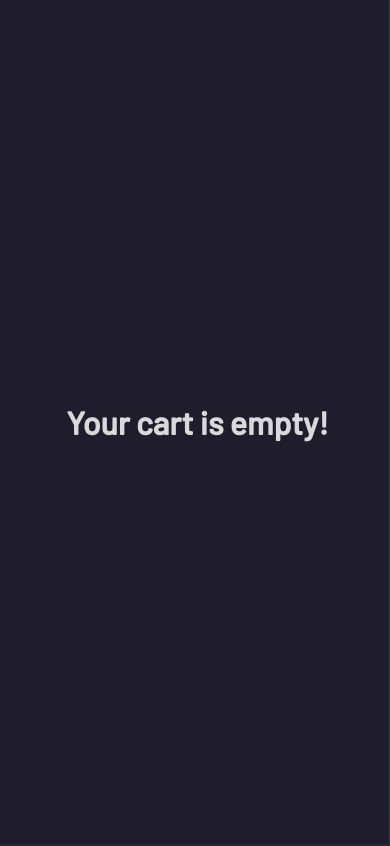
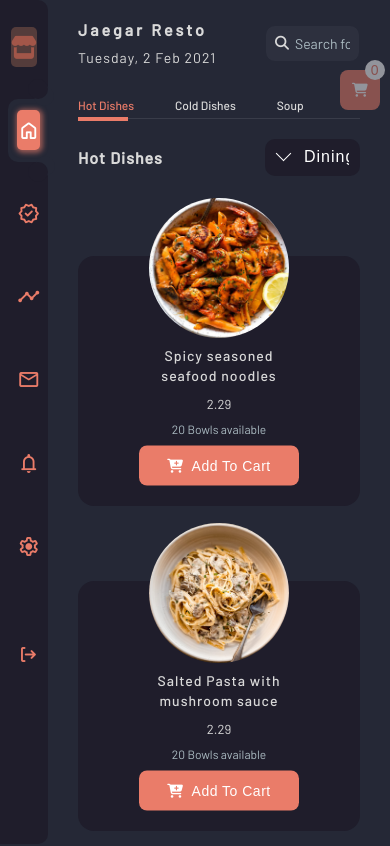
Before and after one commit to hozayfamustafaelsheikh/shopping-cart-react-redux, a React (Create React App) app: page / in a window 390 px wide. Built offline with nearby package versions, Linux system fonts and the light colour scheme.

Commit message:
add mobile view

```diff
--- a/src/App.js
+++ b/src/App.js
@@ -7,12 +7,13 @@ import React, { useState, useEffect } from 'react';
 
 function App() {
   const [openPayment, setOpenPayment] = useState(false);
+  const [openCart, setOpenCart] = useState(false);
   return (
     // Main
     <div className="main">
       <Menu />
-      <Home />
-      <Cart setOpenPayment={setOpenPayment} openPayment={openPayment} />
+      <Home setOpenCart={setOpenCart} openCart={openCart} setOpenPayment={setOpenPayment} openPayment={openPayment} />
+      <Cart setOpenPayment={setOpenPayment} openPayment={openPayment} setOpenCart={setOpenCart} openCart={openCart}/>
       <Payment setOpenPayment={setOpenPayment} openPayment={openPayment} />
       {/*  The Modal  */}
       <div id="myModal" className={"modal " + (openPayment ? "d-block" : "d-none")}>
--- /dev/null
+++ b/src/assets/css/style-mobile.css
@@ -0,0 +1,159 @@
+@media only screen and (max-width: 768px) {
+  .main {
+    grid-template-columns: 3rem auto !important;
+  }
+
+  .cart {
+    display: none;
+  }
+
+  .payment {
+    display: none ;
+  }
+
+  .menu-list-item-icon {
+    width: 40px;
+    height: 40px;
+    border-radius: 5px;
+  }
+
+  .menu-list-item-icon-first {
+    width: 40px;
+    height: 40px;
+    border-radius: 5px;
+    font-size: 23px;
+  }
+
+  .menu-list-item {
+    padding: 0.7rem 1.2rem 0.7rem 1.3rem;
+  }
+
+  .menu-list-item.active .menu-list-item-icon {
+    box-shadow: 1px 1px 5px 2px #ea7c6999;
+  }
+
+  .material-symbols-rounded {
+    font-size: 23px;
+  }
+
+  .header-title h1 {
+    font-size: 16px;
+  }
+
+  .header-title h3 {
+    font-size: 14px;
+  }
+
+  /* .page-header {
+    justify-content: unset !important;
+  } */
+
+  .search {
+    padding: 9px;
+    width: 95px;
+  }
+
+  .search i {
+    margin-right: 6px;
+    font-size: 14px;
+  }
+
+  .search input {
+    font-size: 14px;
+  }
+
+  .tabs-items .tab-item {
+    height: 20px;
+    font-size: 12px;
+  }
+
+  .tab-body-header .tab-body-title h1 {
+    font-size: 1rem;
+  }
+
+  .tab-body-header .tab-body-select select {
+    width: 95px;
+    padding: 9px 11px 11px 39px;
+  }
+
+  .tab-body-header .tab-body-select::after {
+    top: 25%;
+    left: 13px;
+    border-bottom: 1px solid #fff;
+    border-right: 1px solid #fff;
+  }
+
+  .tab-body {
+    overflow: scroll;
+    height: 83vh;
+  }
+
+  .items {
+    display: flex;
+    flex-wrap: wrap;
+  }
+
+  .item {
+    margin-bottom: 75px;
+  }
+
+  .btn-cart {
+    display: block;
+    position: absolute;
+    right: 10px;
+    top: 60px;
+    width: 40px;
+    height: 40px;
+    opacity: 0.5;
+    z-index: 6000;
+  }
+
+  .btn-cart:hover {
+    opacity: 1;
+  }
+
+  .btn-cart span {
+    position: absolute;
+    top: -10px;
+    right: -5px;
+    border-radius: 50%;
+    background-color: #fff;
+    color: #ea7c69;
+    width: 20px;
+    height: 20px;
+    display: flex;
+    justify-content: center;
+    align-items: center;
+  }
+
+  /* .item {
+    height: 100px;
+  }
+
+  .item .image {
+    width: 60px;
+    height: 60px;
+  }
+
+  .item .details h1 {
+    font-size: 8px;
+    width: 80px;
+  }
+
+  .item .details h3 {
+    font-size: 7px;
+  }
+
+  .item .details p {
+    font-size: 6px;
+  }
+
+  .btn-main {
+    font-size: 8px;
+  }
+
+  .item .details {
+    transform: translate(-50%, 35%);
+    width: 100%;
+  } */
+}
--- a/src/assets/css/style.css
+++ b/src/assets/css/style.css
@@ -459,6 +459,9 @@ body {
 /* End of Home Page */
 
 /* Cart */
+.btn-cart {
+  display: none;
+}
 
 .cart {
   /* position: relative; */
--- a/src/components/Cart.js
+++ b/src/components/Cart.js
@@ -52,7 +52,7 @@ function Cart(props) {
     }
 
     return (
-        <div className={"cart " + (props.openPayment ? "cart-openedPayment" : "")}>
+        <div className={"cart " + (props.openPayment ? "cart-openedPayment" : "") + ((props.openCart) ? "d-block" : "d-none")}>
             {/* start popup message */}
             <Message message={message} showMessage={showMessage} />
             {/* end start popup message */}
--- a/src/components/Home.js
+++ b/src/components/Home.js
@@ -189,7 +189,7 @@ var items = [
     },
 ];
 
-function Home() {
+function Home(props) {
     const [currentTab, setCurrentTab] = useState(1);
     const { cart } = useSelector((state) => state);
     const dispatch = useDispatch();
@@ -218,6 +218,20 @@ function Home() {
 
     return (
         <>
+            <button className='btn-main btn-cart' onClick={() => {props.setOpenCart(!props.openCart); props.setOpenPayment(false)}}>
+                {
+                    props.openCart ? (
+                        <>
+                            <i class="fa-solid fa-basket-shopping"></i>
+                        </>
+                    ) : (
+                        <>
+                            <span>{cart.length}</span>
+                            <i className="fa-solid fa-cart-shopping"></i>
+                        </>
+                    )
+                }
+            </button>
             {/* start popup message */}
             <Message message={message} showMessage={showMessage} />
             {/* end start popup message */}
--- a/src/components/Payment.js
+++ b/src/components/Payment.js
@@ -2,7 +2,7 @@ function Payment(props) {
     return (
         <>
             {/* payment */}
-            <div className="payment">
+            <div className={"payment " + (props.openPayment ? "d-block" : "d-none")}>
                 {/* payment titles */}
                 <div className="payment-titles">
                     <h1>Payment</h1>
--- a/src/index.js
+++ b/src/index.js
@@ -1,6 +1,7 @@
 import React from 'react';
 import ReactDOM from 'react-dom/client';
 import './assets/css/style.css';
+import './assets/css/style-mobile.css';
 import App from './App';
 import { Provider } from "react-redux";
 import { store } from "./redux/store";
```
